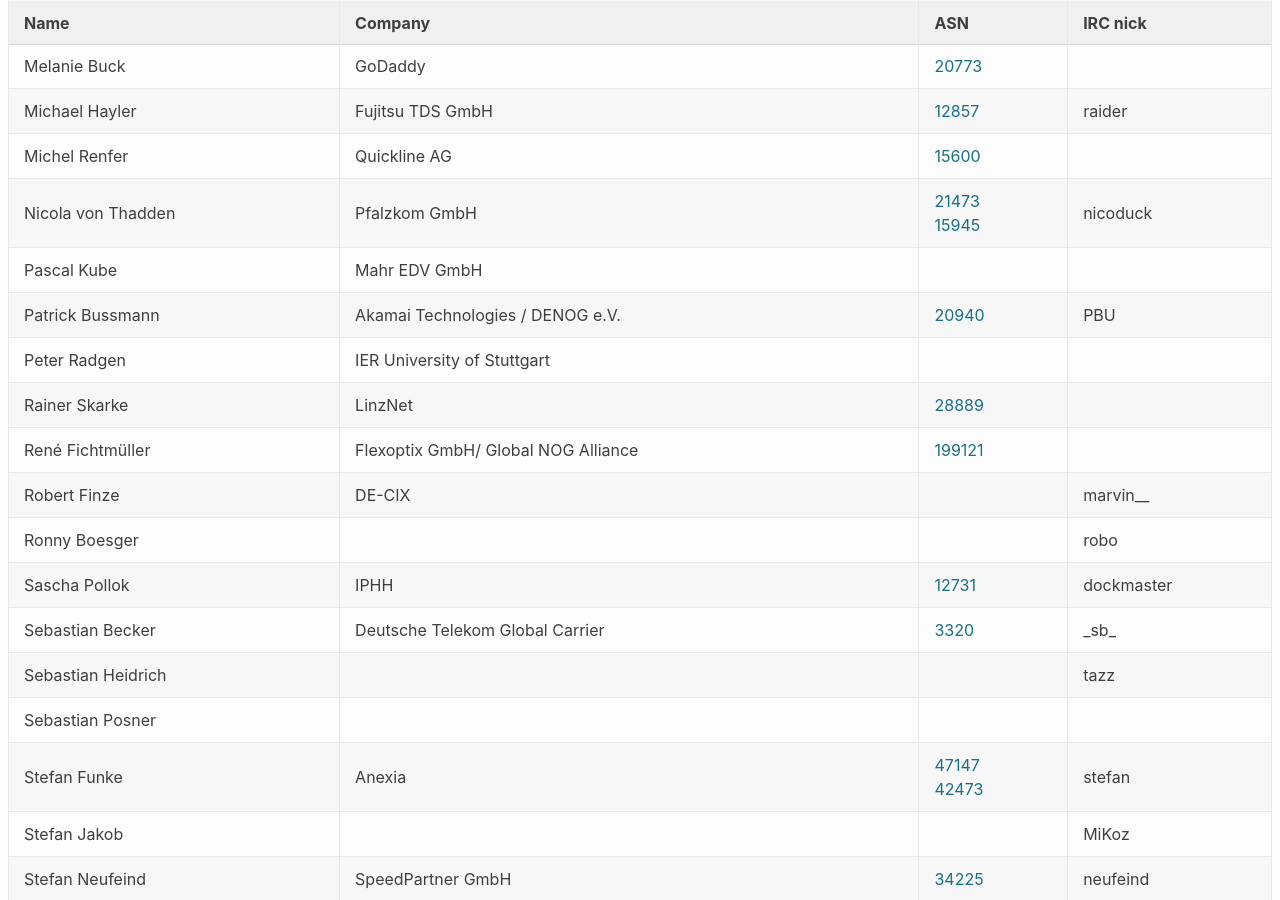
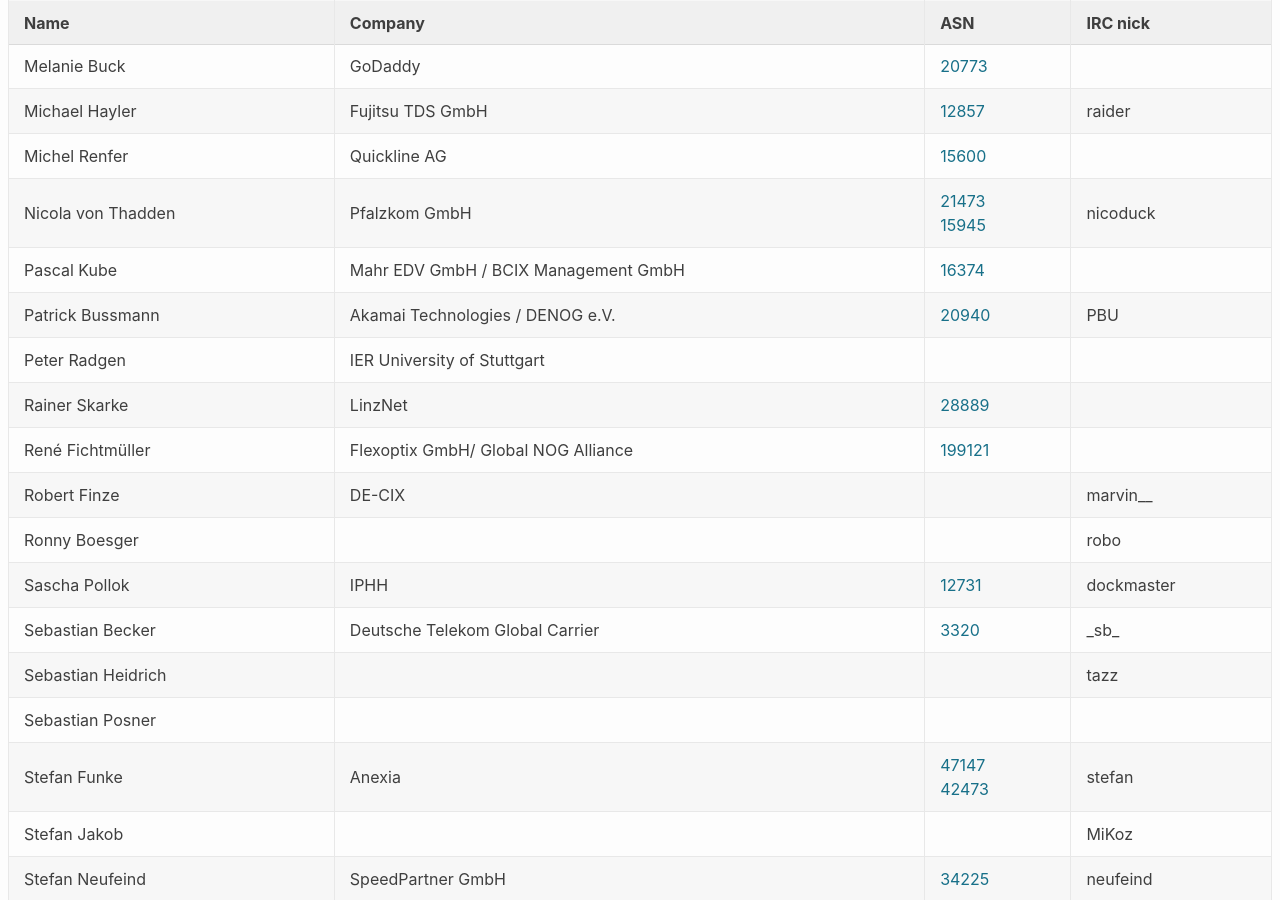
Before and after one commit to denog/pretix-attendeelist, a Jekyll site: the page built from index.markdown, in a window 1280 px wide and 900 px high, scrolled down 2428 px. Built offline with Jekyll 4.4.1, drawn with Linux system fonts in a browser that asks for light colours.

Commit message:
Latest data: Wed Mar 24 16:54:09 UTC 2021

```diff
--- a/_data/attendees_meetup_leader_2021-01.json
+++ b/_data/attendees_meetup_leader_2021-01.json
@@ -325,9 +325,9 @@
   },
   {
     "name": "Pascal Kube",
-    "company": "Mahr EDV GmbH",
+    "company": "Mahr EDV GmbH / BCIX Management GmbH",
     "irc": null,
-    "asn": null
+    "asn": "16374"
   },
   {
     "name": "Patrick Bussmann",
```
